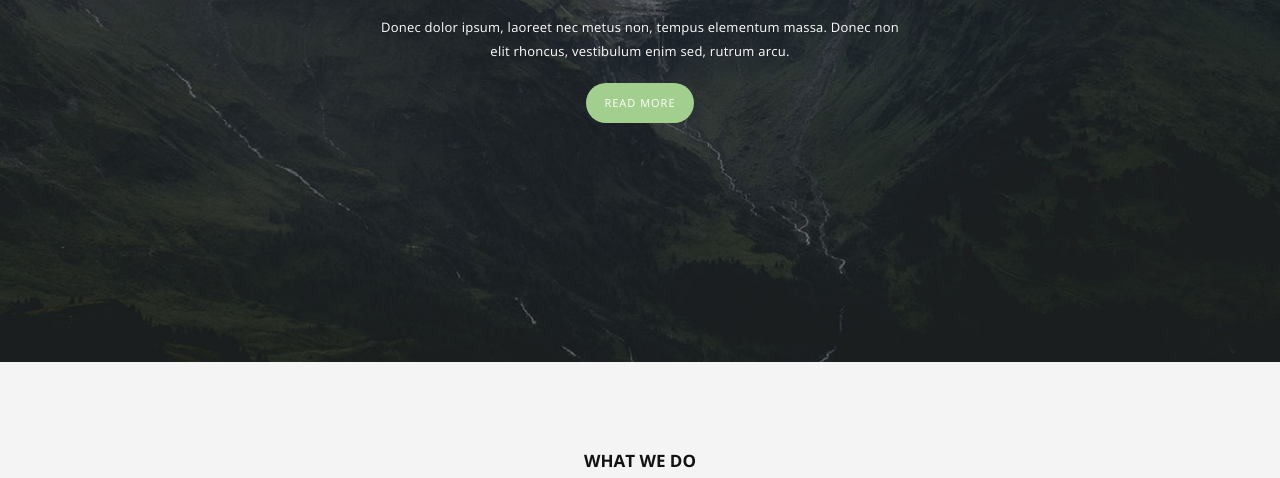
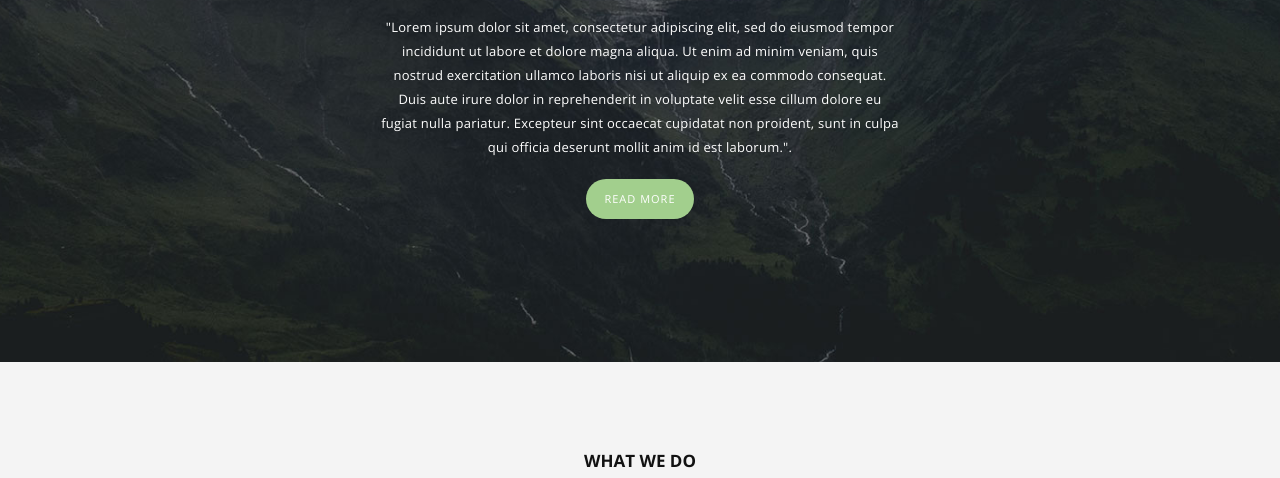
Before and after one commit to vasilus2504/site, a plain HTML site: page index.html in a window 1280 px wide. Shown: the part 318-796 px from the top of the page. Drawn offline with nearby package versions, Linux system fonts and the light colour scheme.

Commit message:
third commit

```diff
--- a/index.html
+++ b/index.html
@@ -84,7 +84,7 @@ http://www.tooplate.com/view/2089-meteor
                     <div class="tm-slide-content-div slide-caption">
                         <span>We Are Perfect Staffs</span>
                         <h2>Our Team Members</h2>
-                        <p>Donec dolor ipsum, laoreet nec metus non, tempus elementum massa. Donec non elit rhoncus, vestibulum enim sed, rutrum arcu.</p>
+                        <p>"Lorem ipsum dolor sit amet, consectetur adipiscing elit, sed do eiusmod tempor incididunt ut labore et dolore magna aliqua. Ut enim ad minim veniam, quis nostrud exercitation ullamco laboris nisi ut aliquip ex ea commodo consequat. Duis aute irure dolor in reprehenderit in voluptate velit esse cillum dolore eu fugiat nulla pariatur. Excepteur sint occaecat cupidatat non proident, sunt in culpa qui officia deserunt mollit anim id est laborum.".</p>
                         <div class="primary-button">
                             <a href="#">Read More</a>
                         </div>
```
